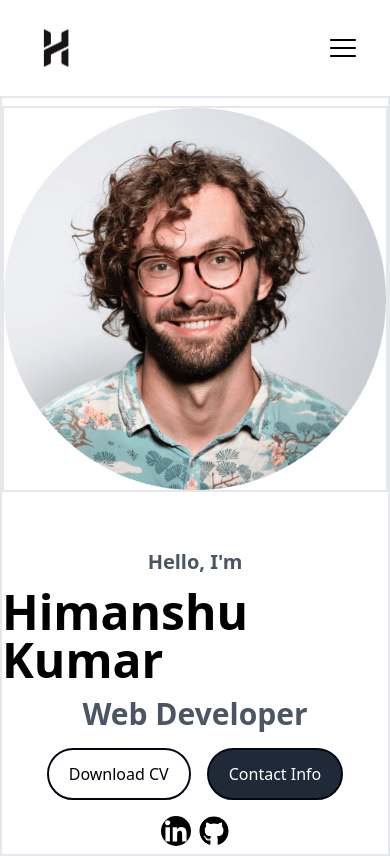
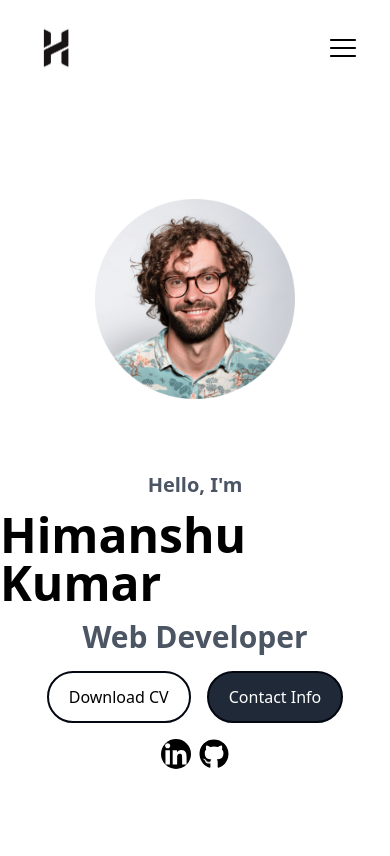
Before and after one commit to Himanshu4313/My_Portfolio, a React (Vite) app: page / in a window 390 px wide. Built offline with nearby package versions, Linux system fonts and the light colour scheme.

Commit message:
image responsive

```diff
--- a/src/components/Banner.jsx
+++ b/src/components/Banner.jsx
@@ -5,12 +5,12 @@ const Banner = () => {
   return (
     <>
       {/* container div */}
-      <div className="h-[90vh] border-2 flex justify-center items-center gap-14 flex-col md:flex-row lg:flex-row">
-        <div className="border-2">
+      <div className="h-[90vh] flex justify-center items-center gap-14 flex-col md:flex-row lg:flex-row">
+        <div className="py-4 px-4 md:py-0 md:px-0 lg:py-0 lg:px-0">
           <img
             src={profilePic}
             alt="Himanshu profile pic"
-            className="lg:w-[400px] lg:h-[400px] md:w-[300px] md:h-[300px] sm:w-[200px] sm:h-[200px]"
+            className="lg:w-[400px] lg:h-[400px] md:w-[300px] md:h-[300px] w-[200px] h-[200px]"
           />
         </div>
         <div className="flex flex-col items-center justify-center">
```
